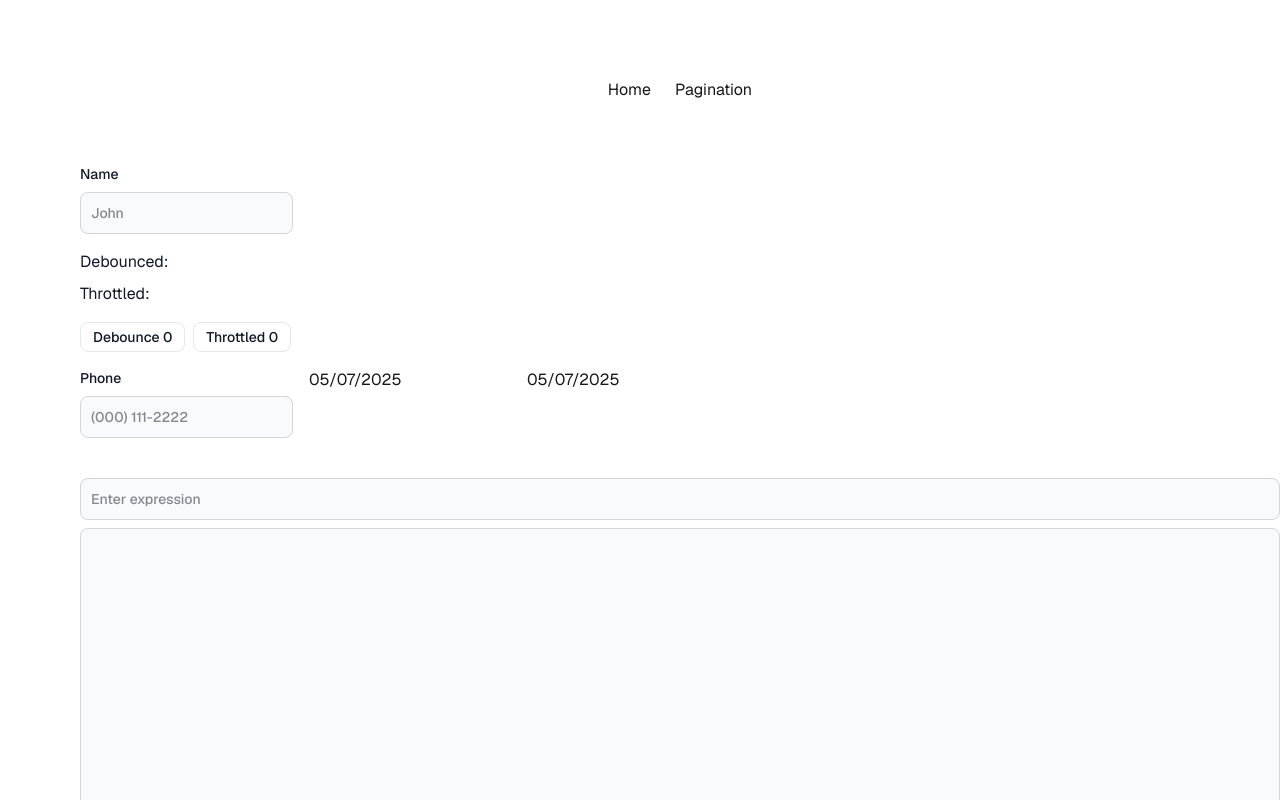
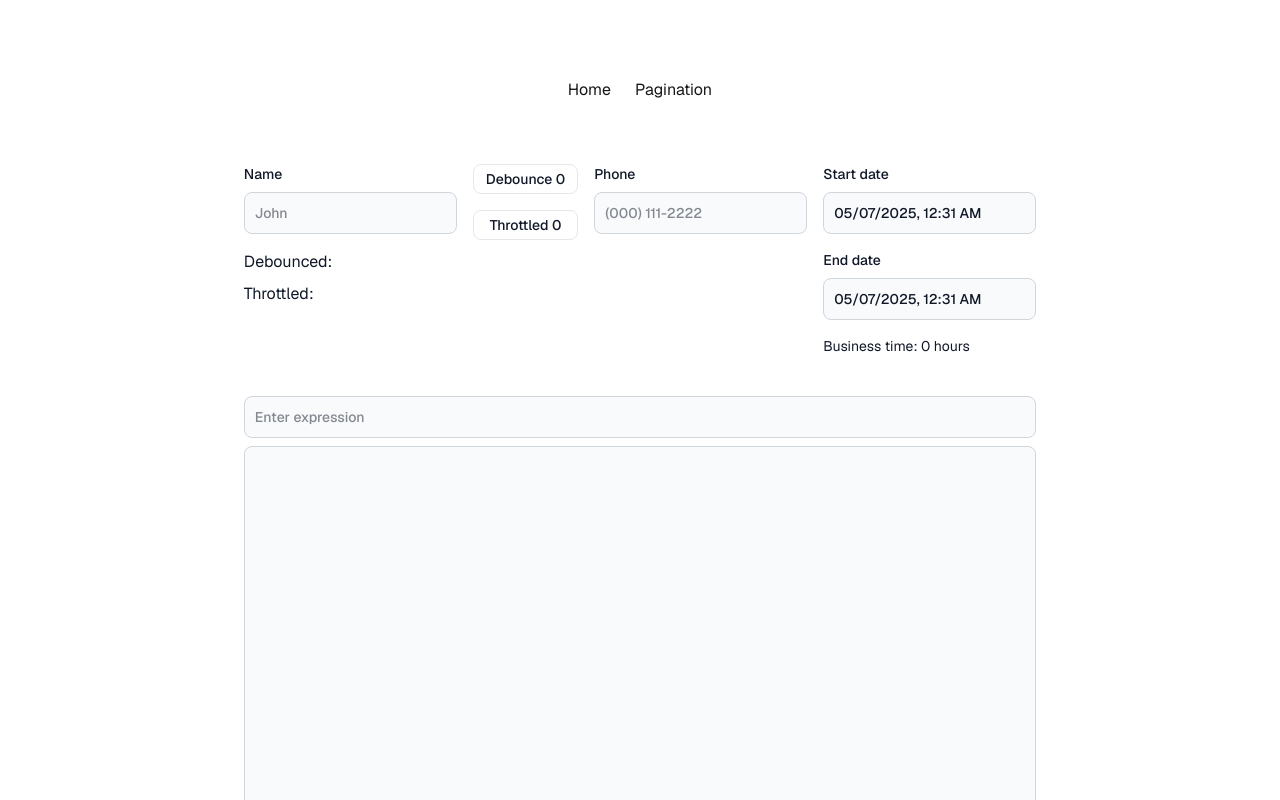
Before and after one commit to germanolleunlp/nextjs-15-with-react-19, a Next.js app: page / in a window 1280 px wide. Shown: the top 800 px of the page. Built offline with nearby package versions, Linux system fonts and the light colour scheme.

Commit message:
Add business hours

```diff
--- a/src/app/exercises/BusinessTime.tsx
+++ b/src/app/exercises/BusinessTime.tsx
@@ -3,16 +3,88 @@
 import DatePicker from "react-datepicker";
 import "react-datepicker/dist/react-datepicker.css";
 
-import { useState } from "react";
+import { useState, useMemo } from "react";
+
+const BUSINESS_START_HOURS = 9;
+const BUSINESS_END_HOURS = 17;
+const SATURDAY = 6;
+const SUNDAY = 7;
+
+function isWeekday(day: number) {
+  // 6 and 7 are Saturday and Sunday
+  return (day !== SATURDAY && day !== SUNDAY);
+}
+
+function getStartHours(date: Date): number {
+  const hours = date.getHours();
+  if (hours < BUSINESS_START_HOURS) return BUSINESS_START_HOURS;
+  return hours;
+}
+
+function getEndHours(date: Date, end: Date): number {
+  const isSame = date.toDateString() === end.toDateString();
+  if (isSame) return Math.min(end.getHours(), BUSINESS_END_HOURS);
+  return BUSINESS_END_HOURS;
+}
+
+function calculateBusinessHours(start: Date, end: Date): number {
+  if (end <= start) return 0;
+
+  let totalHours = 0;
+  const current = new Date(start);
+
+  while (current < end) {
+    const day = current.getDay();
+
+    if (isWeekday(day)) {
+      const startHours = getStartHours(current);
+      const endHours = getEndHours(current, end);
+
+      if (endHours > startHours) {
+        totalHours += endHours - startHours;
+      }
+    }
+
+    // Move to the next day at 00:00
+    current.setDate(current.getDate() + 1);
+    current.setHours(0, 0, 0, 0);
+  }
+
+  return totalHours;
+}
 
 export default function BusinessTime() {
   const [startDate, setStartDate] = useState<Date | null>(new Date());
   const [endDate, setEndDate] = useState<Date | null>(new Date());
 
+  const businessHours = useMemo(() => {
+    if (!startDate || !endDate) return 0;
+    return calculateBusinessHours(startDate, endDate);
+  }, [startDate, endDate]);
+
   return (
-    <div>
-      <DatePicker selected={startDate} onChange={(date) => setStartDate(date)} />
-      <DatePicker selected={endDate} onChange={(date) => setEndDate(date)} />
+    <div className="flex flex-col gap-2">
+      <div className="flex flex-col text-sm font-medium text-gray-900 dark:text-white mb-2">
+        Start date
+        <DatePicker
+          className="bg-gray-50 border border-gray-300 text-gray-900 text-sm rounded-lg focus:ring-blue-500 focus:border-blue-500 block w-full p-2.5 mt-2 dark:bg-gray-700 dark:border-gray-600 dark:placeholder-gray-400 dark:text-white dark:focus:ring-blue-500 dark:focus:border-blue-500"
+          onChange={(date) => setStartDate(date)}
+          selected={startDate}
+          dateFormat="Pp"
+          showTimeSelect />
+      </div>
+      <div className="flex flex-col text-sm font-medium text-gray-900 dark:text-white mb-2">
+        End date
+        <DatePicker
+          className="bg-gray-50 border border-gray-300 text-gray-900 text-sm rounded-lg focus:ring-blue-500 focus:border-blue-500 block w-full p-2.5 mt-2 dark:bg-gray-700 dark:border-gray-600 dark:placeholder-gray-400 dark:text-white dark:focus:ring-blue-500 dark:focus:border-blue-500"
+          onChange={(date) => setEndDate(date)}
+          selected={endDate}
+          dateFormat="Pp"
+          showTimeSelect />
+      </div>
+      <p className="text-sm text-gray-900 dark:text-white mb-2">
+        Business time: {businessHours} hours
+      </p>
     </div>
   )
-};
+}
--- a/src/app/exercises/DebouncedAndThrottledInputButtons.tsx
+++ b/src/app/exercises/DebouncedAndThrottledInputButtons.tsx
@@ -51,7 +51,7 @@ export default function DebouncedAndThrottledInputButtons() {
   }, 1000);
 
   return (
-    <div className="flex w-full gap-2">
+    <div className="flex flex-col gap-4">
       <button type="button"
               ref={debouncedBtn}
               onClick={handleDebounce}
--- a/src/app/page.tsx
+++ b/src/app/page.tsx
@@ -6,8 +6,8 @@ import BusinessTime from "@/app/exercises/BusinessTime";
 
 export default function Home() {
   return (
-    <div className="flex gap-4 flex-wrap items-start flex-col w-300">
-      <div className="flex gap-4 flex-wrap">
+    <div className="flex gap-4 flex-wrap items-start flex-col">
+      <div className="flex gap-4 flex-wrap align-baseline">
         <DebouncedAndThrottledInput />
         <DebouncedAndThrottledInputButtons />
         <PhoneInput />
```
